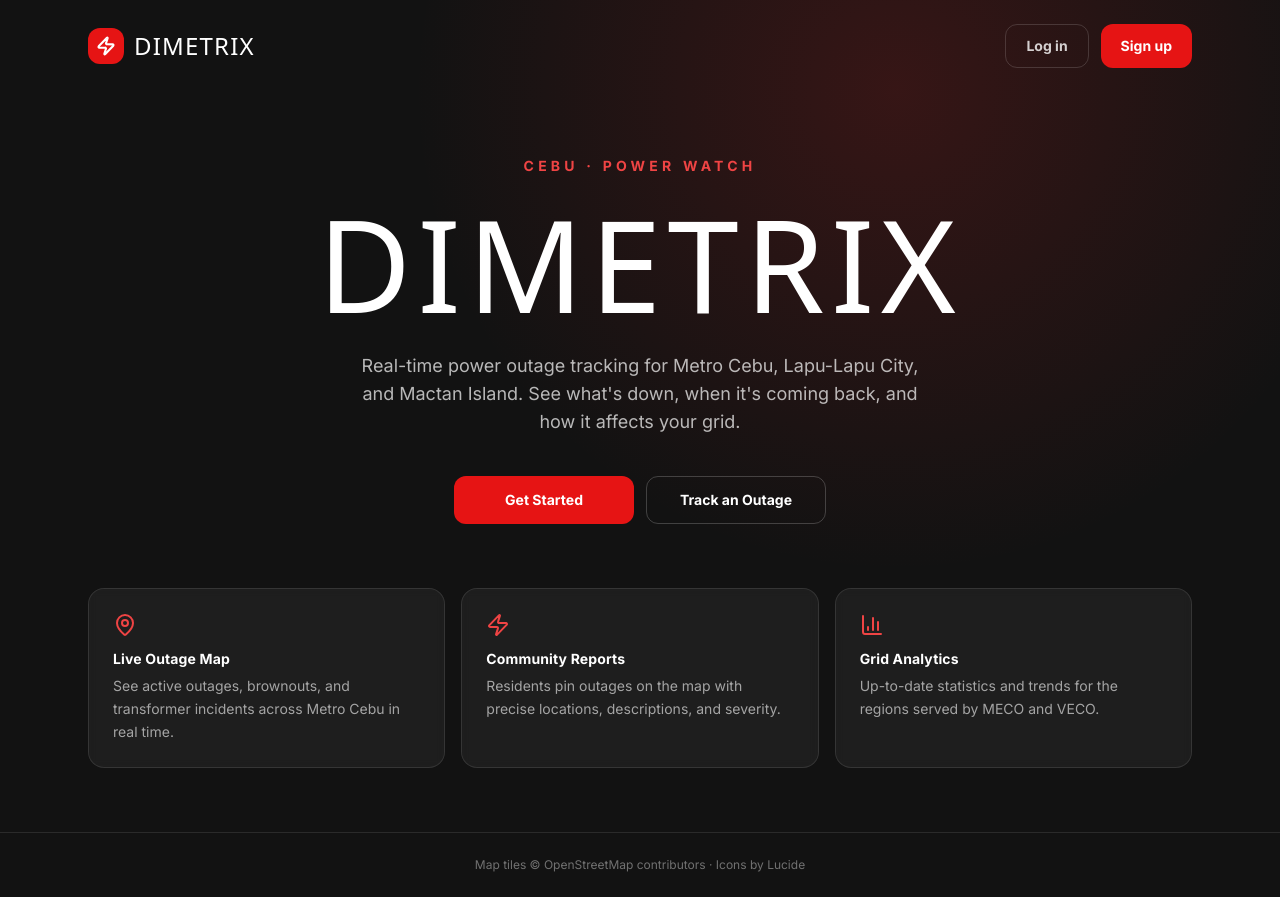
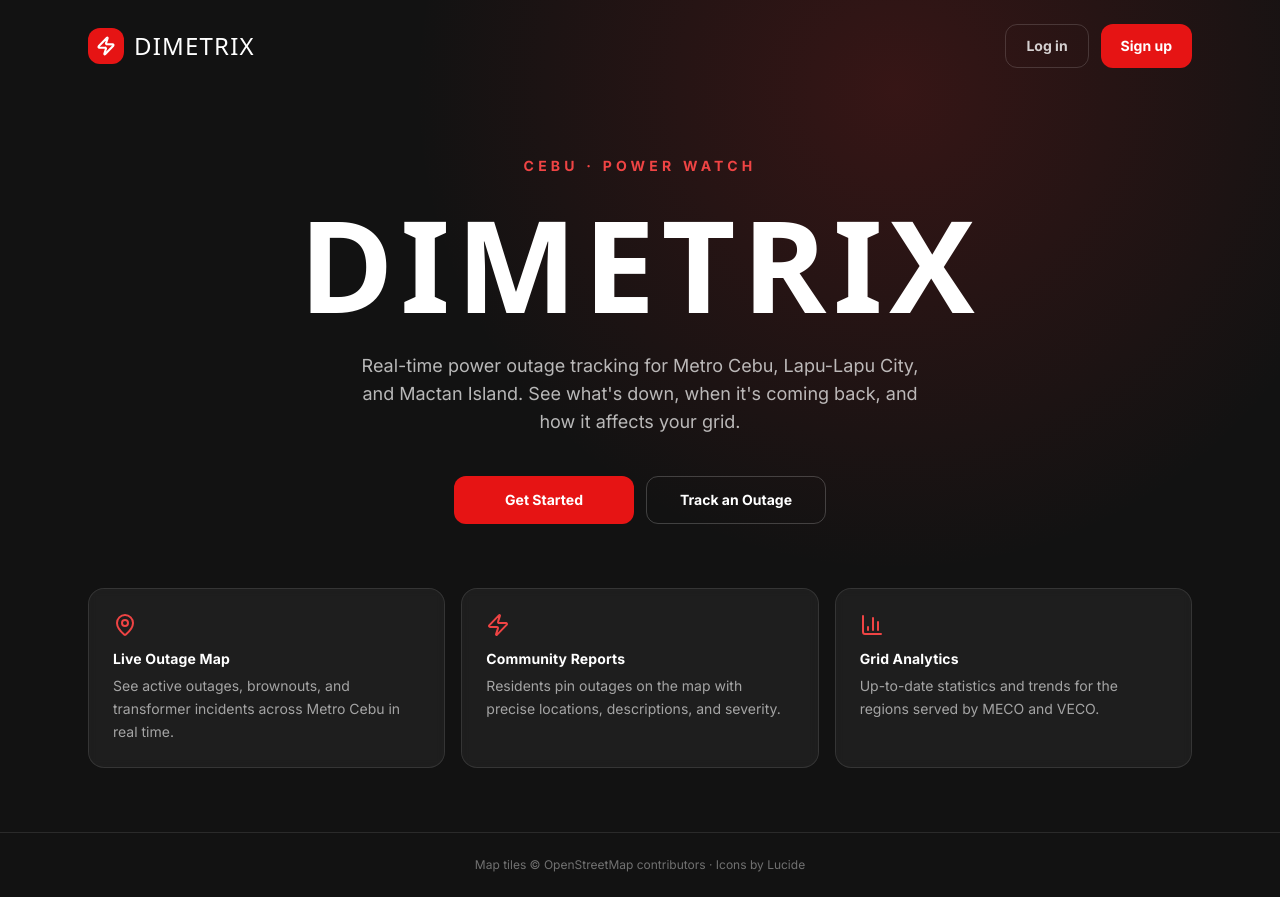
Before and after one commit to Alicia-Kate-Bactasa/Dimetrix, a Next.js app: page / in a window 1280 px wide. Built offline with nearby package versions, Linux system fonts and the light colour scheme; a web font is replaced by a local one.

Commit message:
style: bold the landing DIMETRIX hero for a tighter brand look

```diff
--- a/src/app/page.jsx
+++ b/src/app/page.jsx
@@ -51,7 +51,7 @@ export default function LandingPage() {
         <p className="text-xs sm:text-sm uppercase tracking-[0.3em] text-red-500 font-hero font-bold mb-6">
           Cebu · Power Watch
         </p>
-        <h1 className="font-brand text-6xl sm:text-8xl md:text-9xl tracking-wider text-white leading-none mb-6">
+        <h1 className="font-brand font-bold text-6xl sm:text-8xl md:text-9xl tracking-wider text-white leading-none mb-6">
           DIMETRIX
         </h1>
         <p className="max-w-xl font-hero text-base sm:text-lg text-white/70 leading-relaxed">
```
